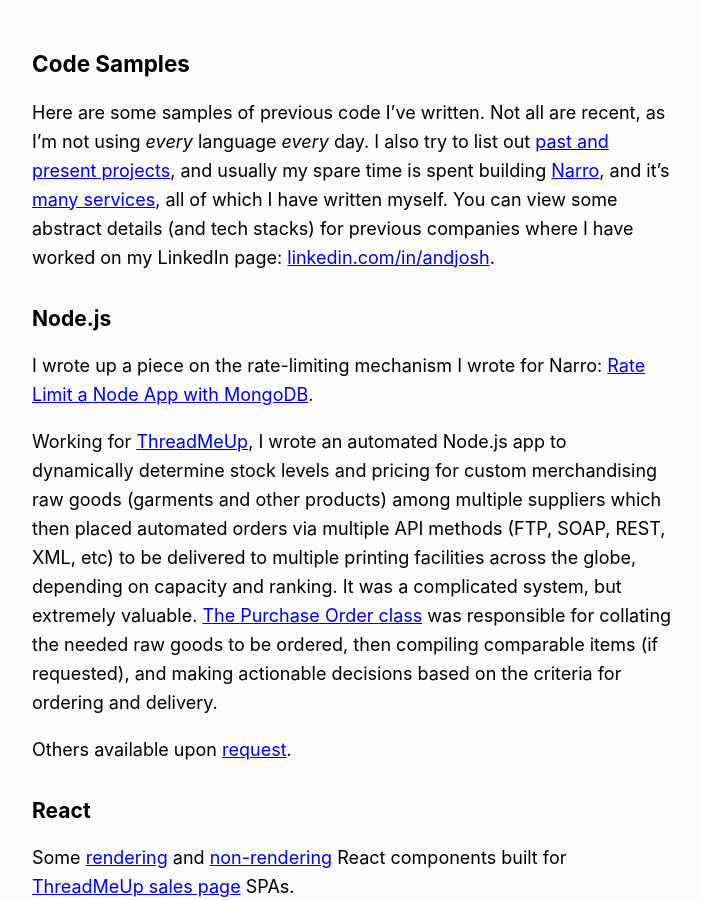
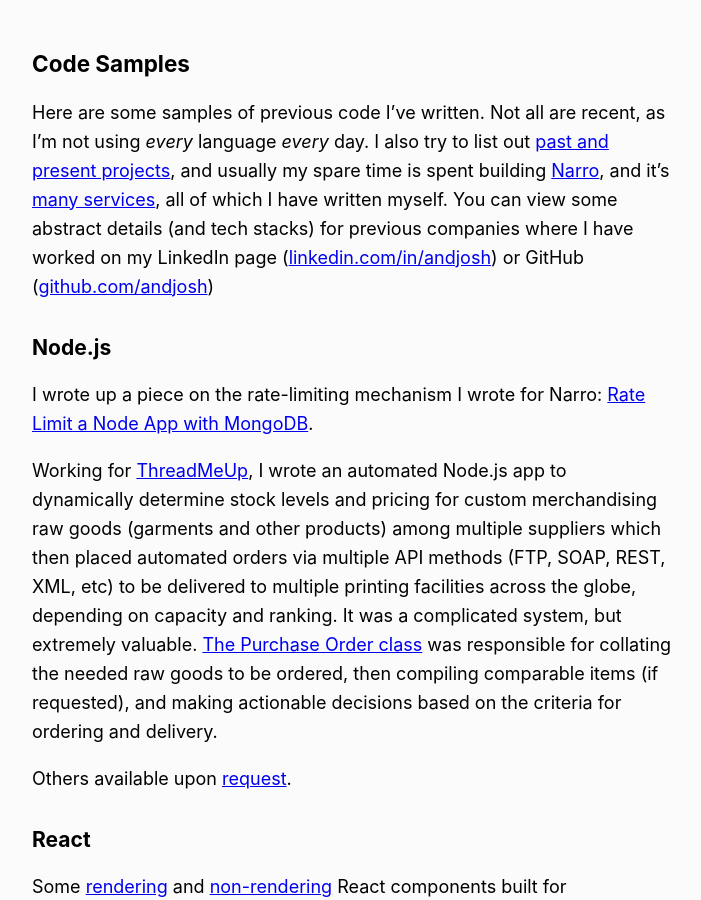
Before and after one commit to joshbeckman/andjosh.github.io, a Jekyll site: the page built from code-samples.md, in a window 1280 px wide and 900 px high. Shown: the whole window, without its empty margins (288-989 px from the left). Built offline with Jekyll 4.4.1, drawn with Linux system fonts in a browser that asks for light colours.

Commit message:
Link to GitHub from code samples

```diff
--- a/code-samples.md
+++ b/code-samples.md
@@ -4,7 +4,7 @@
 permalink: /code-samples/
 ---
 
-Here are some samples of previous code I've written. Not all are recent, as I'm not using _every_ language _every_ day. I also try to list out [past and present projects](/lists/project), and usually my spare time is spent building [Narro](//www.narro.co), and it's [many services](//narro.co/apps), all of which I have written myself. You can view some abstract details (and tech stacks) for previous companies where I have worked on my LinkedIn page: [linkedin.com/in/andjosh](//linkedin.com/in/andjosh).
+Here are some samples of previous code I've written. Not all are recent, as I'm not using _every_ language _every_ day. I also try to list out [past and present projects](/lists/project), and usually my spare time is spent building [Narro](//www.narro.co), and it's [many services](//narro.co/apps), all of which I have written myself. You can view some abstract details (and tech stacks) for previous companies where I have worked on my LinkedIn page ([linkedin.com/in/andjosh](//linkedin.com/in/andjosh)) or GitHub ([github.com/andjosh](//github.com/andjosh))
 
 ### Node.js
 I wrote up a piece on the rate-limiting mechanism I wrote for Narro: [Rate Limit a Node App with MongoDB](/2016/03/13/rate-limit-node-mongodb/).
```
